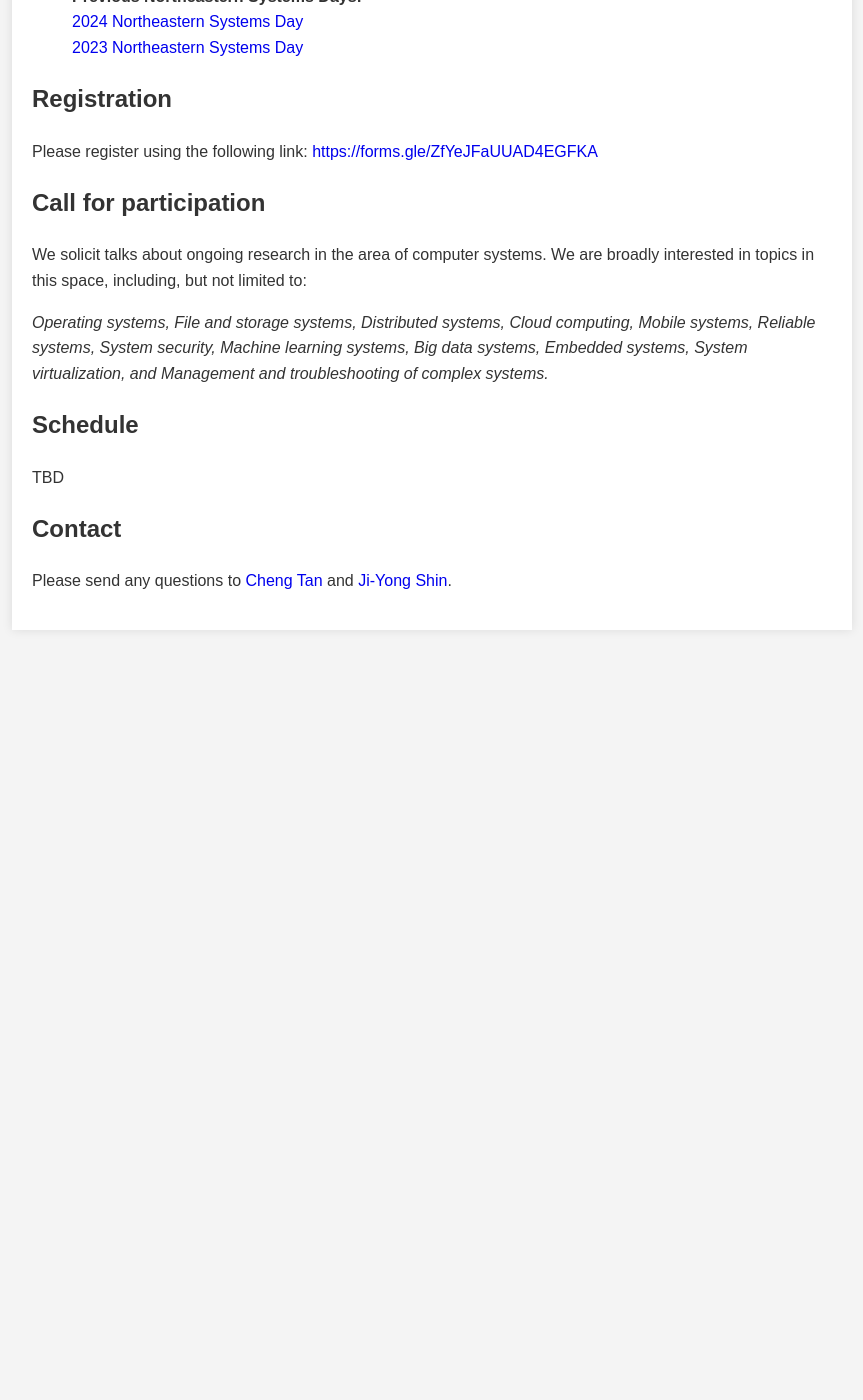
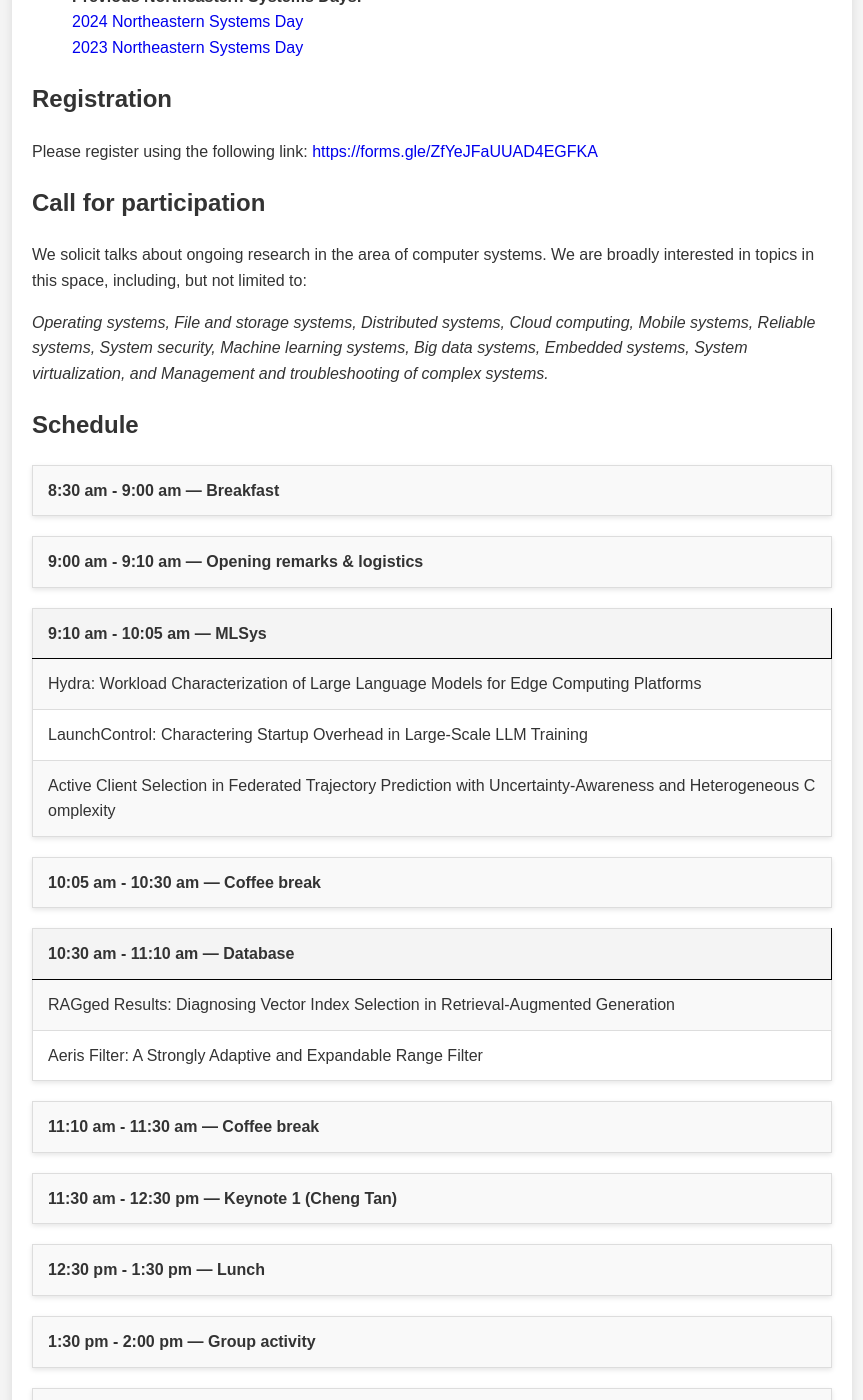
Before and after one commit to Khoury-srg/Northeastern-Systems-Day-2025, a Jekyll site: the page built from index.markdown, in a window 1280 px wide and 1400 px high, scrolled down 336 px. Shown: the whole window, without its empty margins (208-1071 px from the left). Built offline with Jekyll 4.4.1, drawn with Linux system fonts in a browser that asks for light colours; before the commit the page ends 966 px from its top, so only the background shows below that; some of the changed text lies outside the part shown.

Commit message:
update schedule

```diff
--- a/index.markdown
+++ b/index.markdown
@@ -53,7 +53,55 @@ and Management and troubleshooting of complex systems._
  -->
 
 ## Schedule
-TBD
+
+| **8:30 am - 9:00 am --- Breakfast** |
+
+| **9:00 am - 9:10 am --- Opening remarks & logistics** |
+
+| 9:10 am - 10:05 am --- MLSys |
+|:--------------------------|
+| Hydra: Workload Characterization of Large Language Models for Edge Computing Platforms |
+| LaunchControl: Charactering Startup Overhead in Large-Scale LLM Training |
+| Active Client Selection in Federated Trajectory Prediction with Uncertainty-Awareness and Heterogeneous Complexity |
+|-----------------------------------------------------------------------------|
+
+| **10:05 am - 10:30 am --- Coffee break** |
+
+| 10:30 am - 11:10 am --- Database |
+|:--------------------------|
+| RAGged Results: Diagnosing Vector Index Selection in Retrieval-Augmented Generation |
+| Aeris Filter: A Strongly Adaptive and Expandable Range Filter |
+|-----------------------------------------------------------------------------|
+
+| **11:10 am - 11:30 am --- Coffee break** |
+
+| **11:30 am - 12:30 pm --- Keynote 1 (Cheng Tan)** |
+
+| **12:30 pm - 1:30 pm --- Lunch** |
+
+| **1:30 pm - 2:00 pm --- Group activity** |
+
+| **2:00 pm - 3:00 pm --- Keynote 2 (Nikos Vasilakis)** |
+
+| **3:00 pm - 3:20 pm --- Coffee break** |
+
+| 3:20 pm - 4:05 pm --- HPC and cloud systems |
+|:--------------------------|
+| Split-Process: Enabling Practical Transparent Checkpointing in HPC |
+| Speculative Revalidation on the CDN |
+| Towards an Exascale Build System in Spack |
+|-----------------------------------------------------------------------------|
+
+| **4:05 pm - 4:25 pm --- Coffee break** |
+
+| 4:25 pm - 5:15 pm --- Security and correctness |
+|:--------------------------|
+| Smart Plugs: The Unseen Home Trojan |
+| Compositional Model-Driven Verification of Weakly Consistent Distributed Systems |
+| DeepDebug: Serializable Replay of Bugs Found Deep in a Multithreaded Execution |
+|-----------------------------------------------------------------------------|
+
+| **5:15 pm - 5:20 pm --- Closing remarks** |
 
 
 <!-- ## Code of Conduct
```
